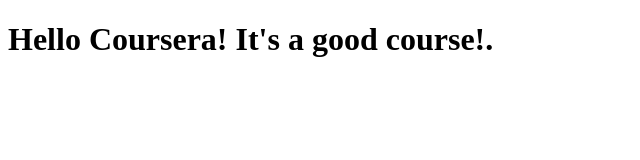
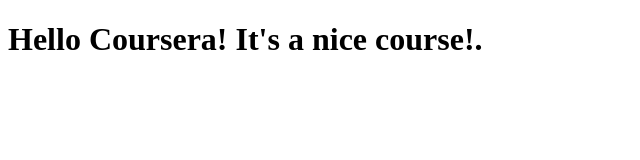
Before and after one commit to TheZenMoosa/coursera-test, a plain HTML site: page site/index.html in a window 1280 px wide. Shown: the whole page, without its empty margins (0-640 px from the left). Drawn offline with Linux system fonts and the light colour scheme.

Commit message:
zain final.

```diff
--- a/site/index.html
+++ b/site/index.html
@@ -4,6 +4,6 @@
 	<title>Hello Coursera</title>
 </head>
 <body>
-<h1>Hello Coursera! It's a good course!.</h1>
+<h1>Hello Coursera! It's a nice course!.</h1>
 </body>
 </html>
```
